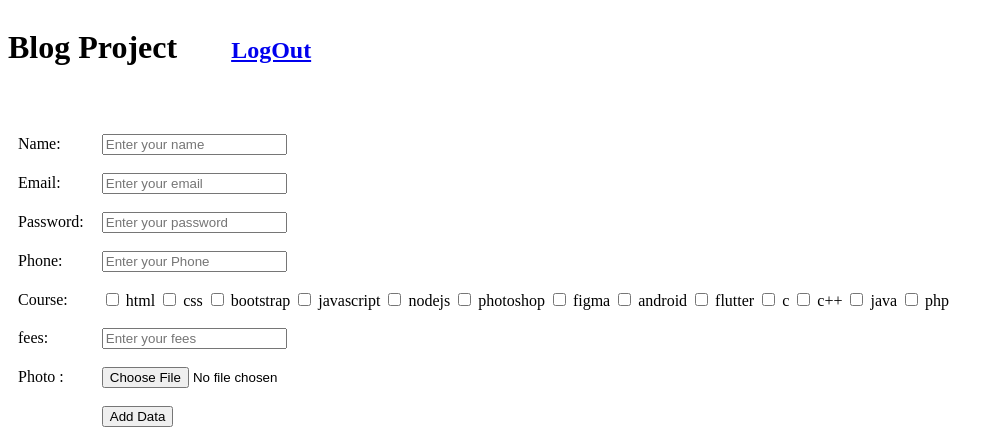
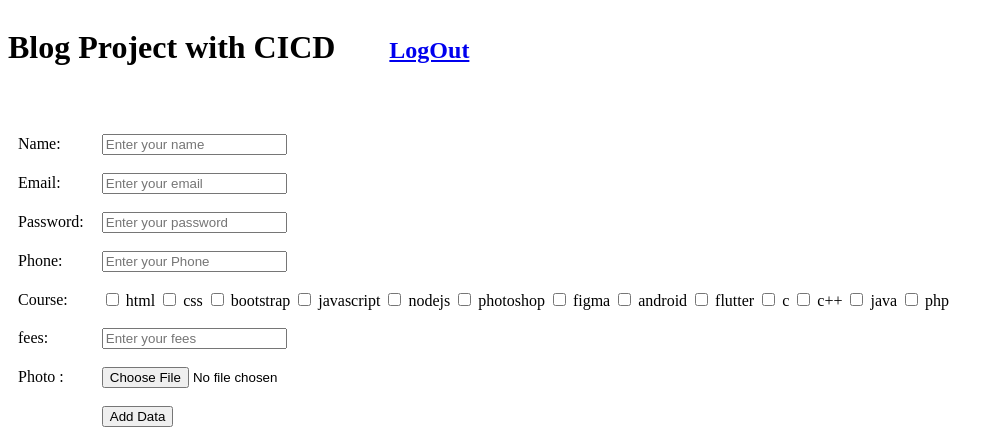
Before and after one commit to prabhat-webappdev/Blog-project, a Node server app: page / in a window 1280 px wide. Shown: the top 436 px of the page, without its empty margins (0-1004 px from the left). Run offline with Node 20, Linux system fonts and the light colour scheme; the visitor is signed in with stand-in values (Sample User, id 1); data that the repository does not hold is empty; some libraries are stand-ins or nearby versions.

Commit message:
Update blogForm.ejs

```diff
--- a/views/blogForm.ejs
+++ b/views/blogForm.ejs
@@ -1,5 +1,5 @@
 <div>
-    <h1 style="display: inline-block;">Blog Project </h1>
+    <h1 style="display: inline-block;">Blog Project with CICD </h1>
     <h2 style="display: inline-block; margin-left: 50px;"><a href="/user/logout">LogOut</a></h2>
 </div>
 <br><br>
```
